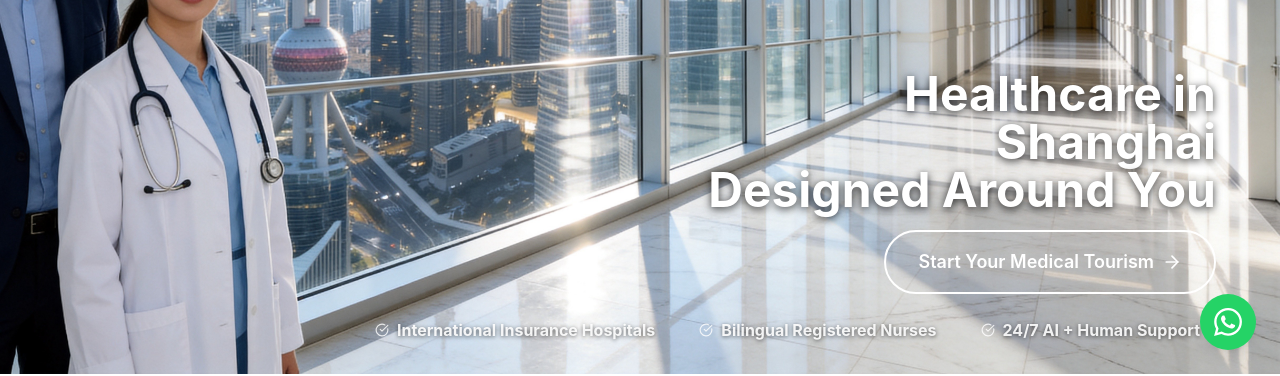
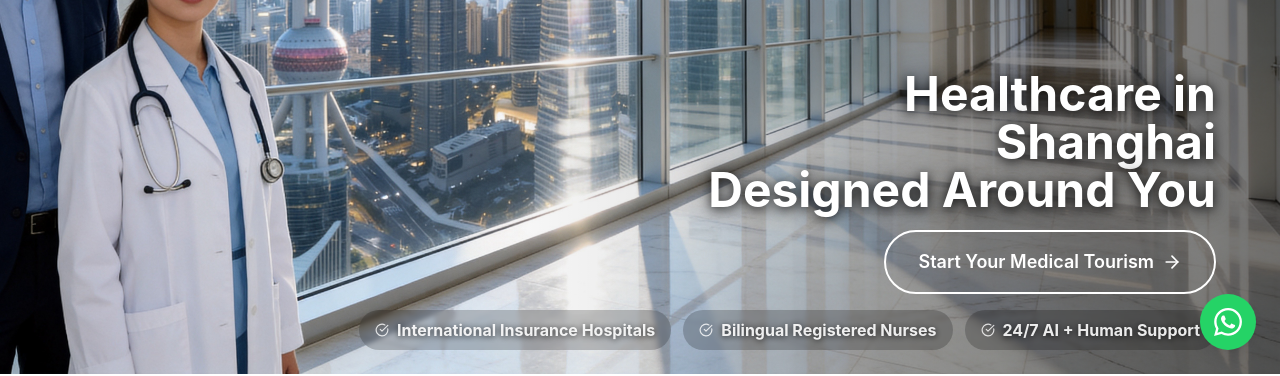
Before and after one commit to linglingsaiko/ShanghaiMed, a Next.js app: page / in a window 1280 px wide. Shown: the part 426-802 px from the top of the page. Built offline with nearby package versions, Linux system fonts and the light colour scheme; no server answers.

Commit message:
Add gradient overlay + stronger text shadows + glass badges for readability

```diff
--- a/components/sections/Hero.tsx
+++ b/components/sections/Hero.tsx
@@ -31,13 +31,19 @@ const Hero: React.FC = () => {
         />
       </div>
 
+      {/* Gradient overlay for text readability */}
+      <div
+        className="absolute inset-0 z-[1] pointer-events-none"
+        style={{ background: 'linear-gradient(to left, rgba(0,0,0,0.55) 0%, rgba(0,0,0,0.3) 30%, rgba(0,0,0,0.08) 50%, transparent 65%)' }}
+      />
+
       {/* Content - Right-aligned for corridor empty space */}
-      <div className="absolute right-0 bottom-0 z-10 w-full px-4 pb-6 md:px-0 md:right-[5%] md:w-[40%]">
+      <div className="absolute right-0 bottom-0 z-20 w-full px-4 pb-6 md:px-0 md:right-[5%] md:w-[40%]">
         <div className="max-w-xl">
           {/* Main Headline - Two lines */}
           <h1
             className="text-2xl sm:text-3xl md:text-3xl lg:text-4xl xl:text-5xl font-bold text-white leading-tight mb-4 text-right"
-            style={{ textShadow: '0 2px 8px rgba(0, 0, 0, 0.8)' }}
+            style={{ textShadow: '0 2px 12px rgba(0, 0, 0, 0.9), 0 0 30px rgba(0, 0, 0, 0.4)' }}
           >
             {t('hero.title')}
             <br />
@@ -60,12 +66,12 @@ const Hero: React.FC = () => {
             {stats.map((stat, index) => (
               <div
                 key={index}
-                className="flex items-center gap-2 px-4 py-2 rounded-full whitespace-nowrap"
+                className="flex items-center gap-2 px-4 py-2 rounded-full whitespace-nowrap bg-black/20 backdrop-blur-[2px]"
               >
                 <CheckCircle className="w-3.5 h-3.5 text-white/80 flex-shrink-0" />
                 <span
                   className="text-sm sm:text-base font-bold text-white/90"
-                  style={{ textShadow: '0 1px 4px rgba(0, 0, 0, 0.6)' }}
+                  style={{ textShadow: '0 1px 6px rgba(0, 0, 0, 0.8)' }}
                 >{stat}</span>
               </div>
             ))}
```
